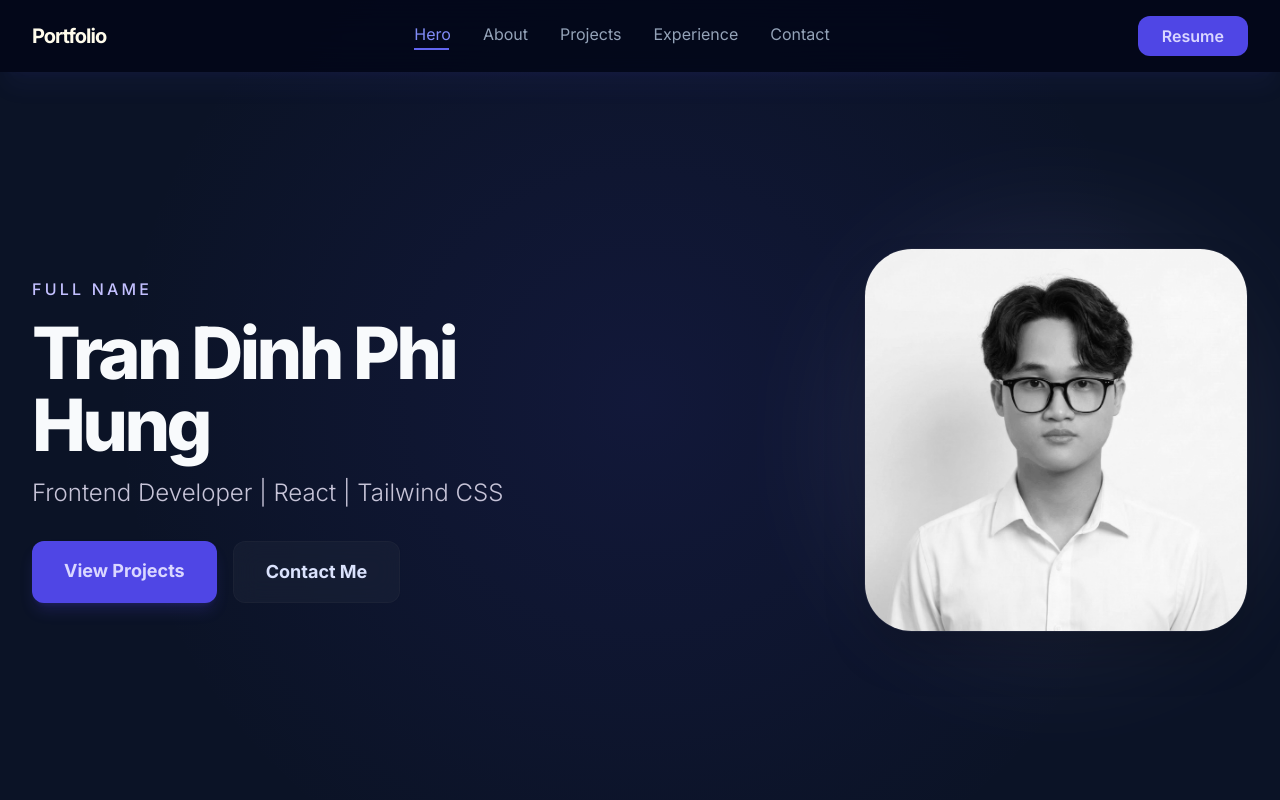
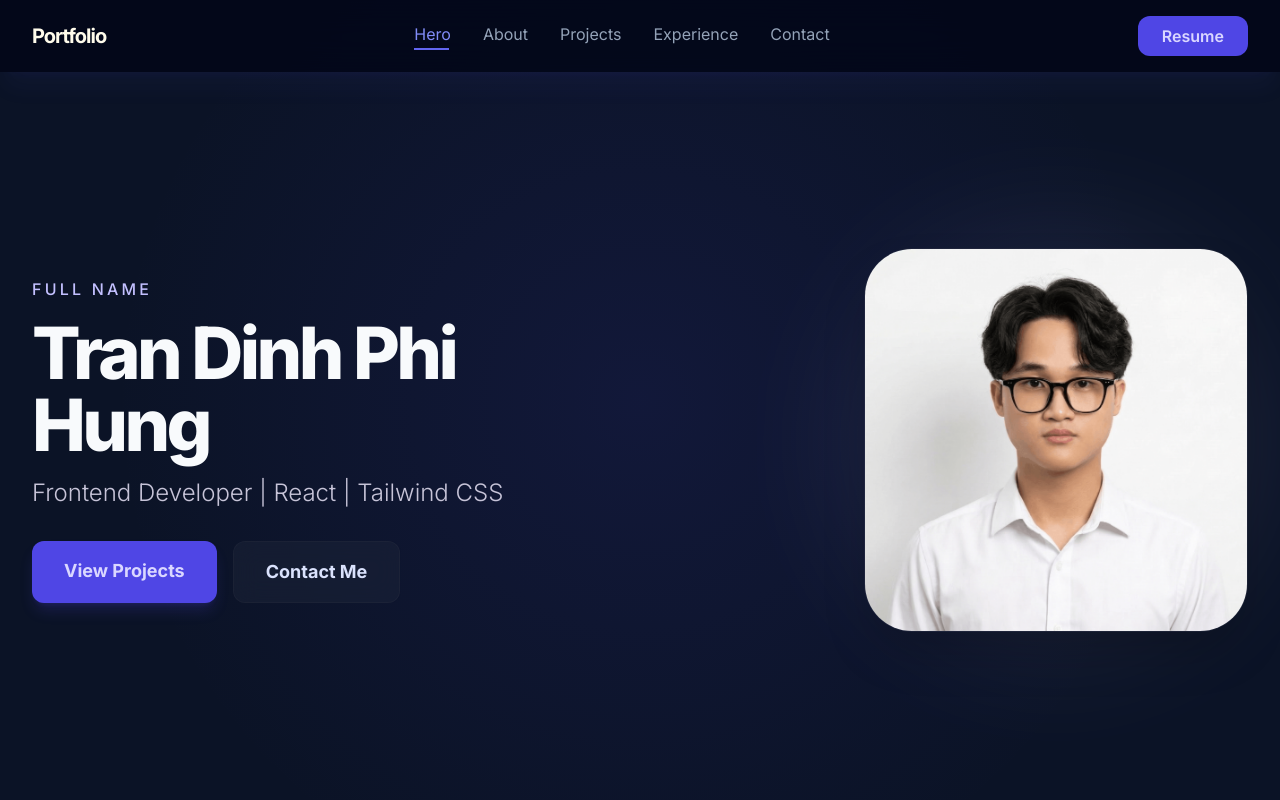
Before and after one commit to PHung112/Portfolio, a React (Vite) app: page / in a window 1280 px wide. Shown: the top 800 px of the page. Built offline with nearby package versions, Linux system fonts and the light colour scheme.

Commit message:
Fix css Picture

```diff
--- a/src/components/HeroSection.jsx
+++ b/src/components/HeroSection.jsx
@@ -38,7 +38,7 @@
             <div className="absolute -inset-4 bg-primary/20 blur-3xl rounded-full opacity-50 group-hover:opacity-70 transition-opacity"></div>
             <div className="w-72 h-72 md:w-96 md:h-96 rounded-[3rem] overflow-hidden border border-outline-variant/20 relative shadow-2xl">
               <img
-                className="w-full h-full object-cover grayscale hover:grayscale-0 transition-all duration-700 ease-in-out scale-105 group-hover:scale-100"
+                className="w-full h-full object-cover transition-all duration-700 ease-in-out scale-105 group-hover:scale-100"
                 alt="Modern professional portrait of a young male developer in a dark minimalist studio setting with moody indigo lighting"
                 src="/ai.png"
               />
```
